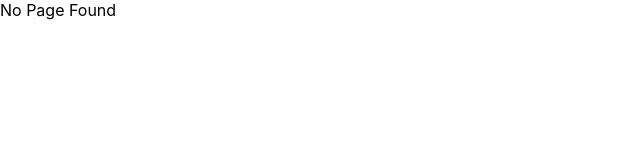
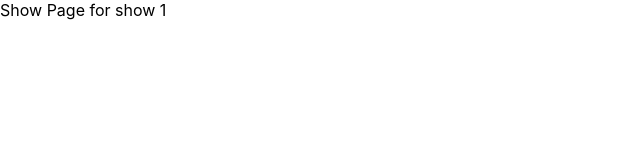
Before and after one commit to kishaaggarwal32/box-office-app, a React (Create React App) app: page /show/1 in a window 1280 px wide. Shown: the top 160 px of the page, without its empty margins (0-640 px from the left). Built offline with nearby package versions, Linux system fonts and the light colour scheme.

Commit message:
created dynamic show page

```diff
--- a/src/App.jsx
+++ b/src/App.jsx
@@ -2,6 +2,7 @@
 import Home from './pages/Home';
 import Start from './pages/Start';
 import MainLayout from './components/MainLayout';
+import Show from './pages/Show';
 
 function App() {
   return (
@@ -11,6 +12,7 @@
           <Route path="/" element={<Home />}></Route>
           <Route path="/starred" element={<Start />}></Route>
         </Route>
+        <Route path="/show/:showId" element={<Show />} />
 
         <Route path="*" element={<div>No Page Found</div>} />
       </Routes>
--- a/src/components/shows/ShowCard.jsx
+++ b/src/components/shows/ShowCard.jsx
@@ -12,7 +12,7 @@
       <h1> {name}</h1>
       <p>{summaryStripped}</p>
       <div>
-        <Link to="/">Read More </Link>
+        <Link to={`/show/${id}`}>Read More</Link>
         <button type="button">Star me</button>
       </div>
     </div>
--- /dev/null
+++ b/src/pages/Show.jsx
@@ -0,0 +1,7 @@
+import { useParams } from 'react-router-dom';
+const Show = () => {
+  const { showId } = useParams();
+
+  return <div>Show Page for show {showId}</div>;
+};
+export default Show;
```
